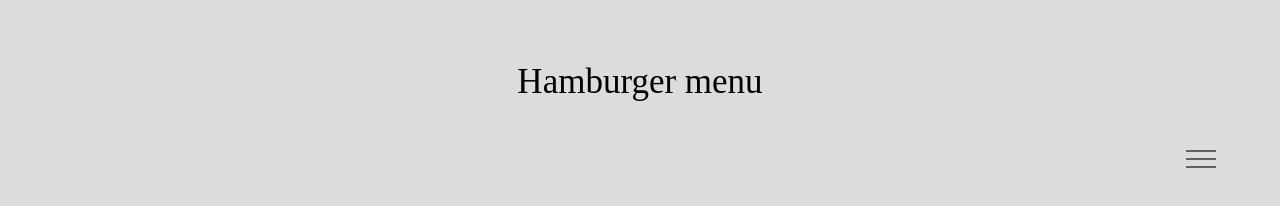
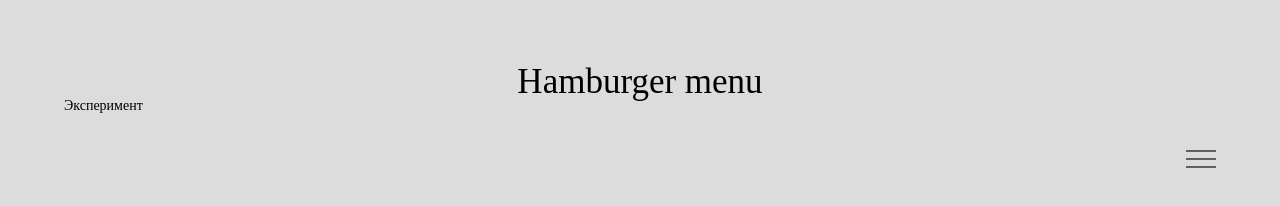
Before and after one commit to AleXVBulatov/hamburger-menu, a plain HTML site: page index.html in a window 1280 px wide. Drawn offline with Linux system fonts and the light colour scheme.

Commit message:
add new div

```diff
--- a/index.html
+++ b/index.html
@@ -24,6 +24,11 @@
   </ul>
 </div>
 
+<div>
+  <p>
+    Эксперимент
+  </p>
+</div>
 
 </body>
 </html>
```
